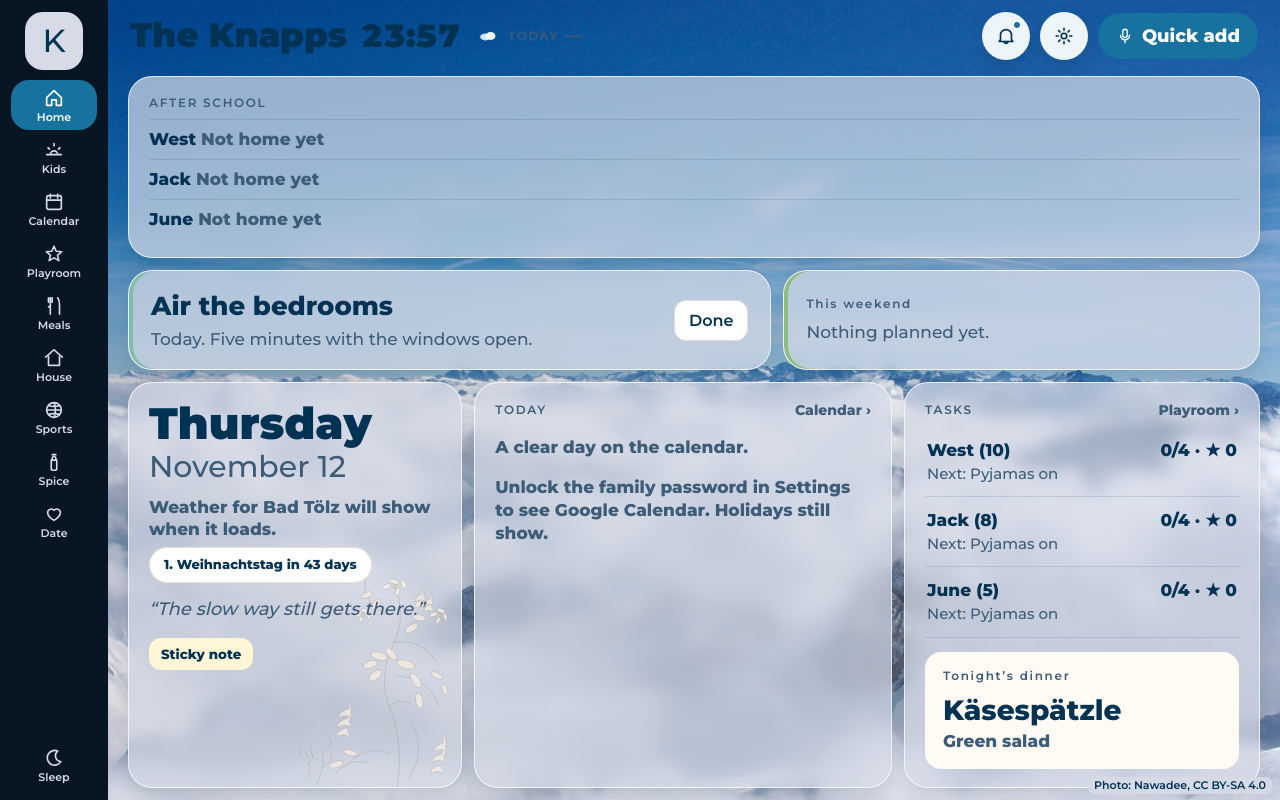
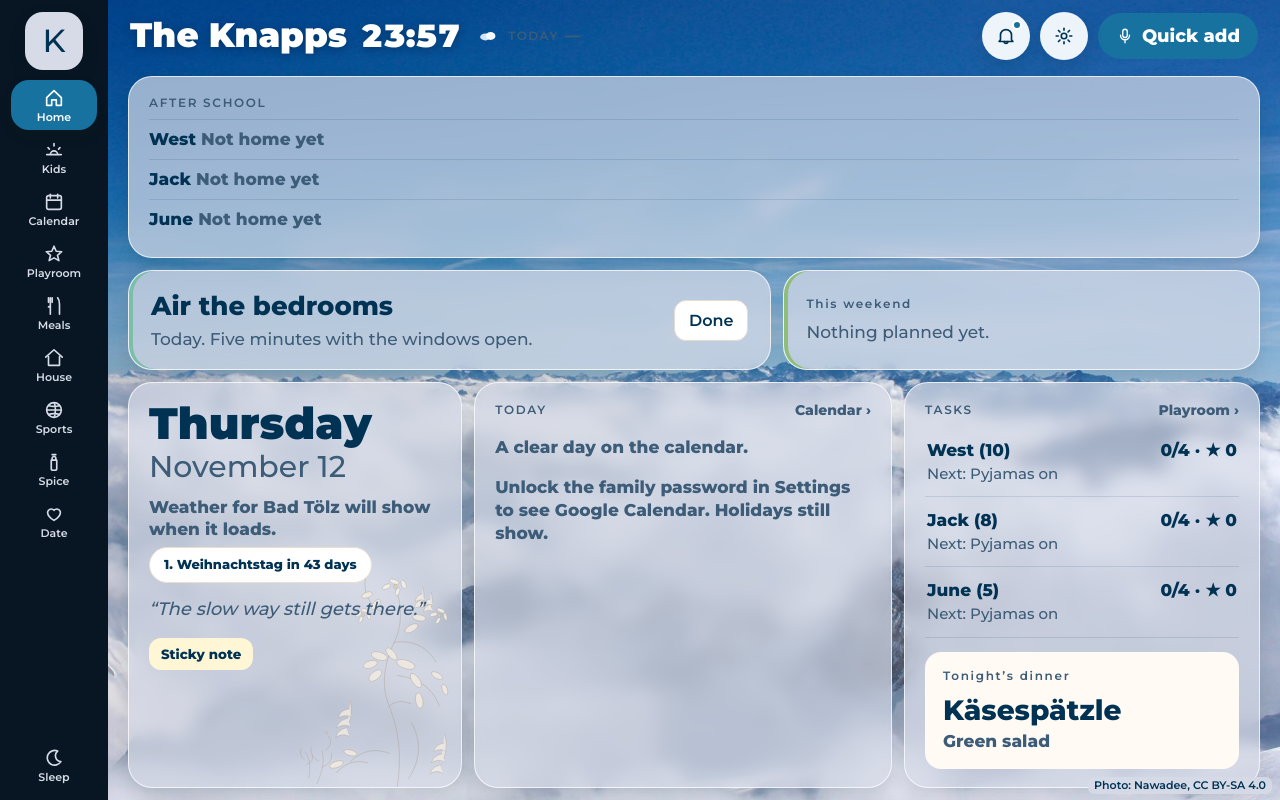
Before and after one commit to pacetheface/family-dashboard, a plain HTML site: page index.html in a window 1280 px wide. Drawn offline with Linux system fonts and the light colour scheme; no server answers.

Commit message:
Make the header title and clock white. (#14)
A soft navy shadow keeps "The Knapps" and the time readable on the bright sky.

Co-authored-by: Cursor Agent <cursoragent@cursor.com>
Co-authored-by: Ryan <pacetheface@users.noreply.github.com>

```diff
--- a/css/app.css
+++ b/css/app.css
@@ -101,8 +101,8 @@ h1, h2, h3, .serif { font-family: var(--sans); font-weight: 800; letter-spacing:
   padding: 12px 22px 4px;
 }
 .brand { display: flex; align-items: center; gap: 14px; min-width: 0; flex-wrap: wrap; }
-.brand h1 { margin: 0; font-size: 34px; }
-.clock { font-family: var(--serif); font-size: 32px; font-variant-numeric: tabular-nums; }
+.brand h1 { margin: 0; font-size: 34px; color: #FFFFFF; text-shadow: 0 2px 8px rgba(0, 32, 64, .45); }
+.clock { font-family: var(--serif); font-size: 32px; font-variant-numeric: tabular-nums; color: #FFFFFF; text-shadow: 0 2px 8px rgba(0, 32, 64, .45); }
 .test-badge { background: #fff4d2; color: #6d5414; border-radius: 999px; padding: 4px 10px; font-size: 13px; font-weight: 800; }
 .wxchip { display: inline-flex; align-items: center; gap: 6px; color: #5c534b; font-weight: 800; font-size: 15px; }
 .wxchip b { font-size: 16px; }
--- a/index.html
+++ b/index.html
@@ -11,7 +11,7 @@
 <link rel="preconnect" href="https://fonts.googleapis.com">
 <link rel="preconnect" href="https://fonts.gstatic.com" crossorigin>
 <link href="https://fonts.googleapis.com/css2?family=Montserrat:wght@500;600;800;900&display=swap" rel="stylesheet">
-<link rel="stylesheet" href="css/app.css?v=7">
+<link rel="stylesheet" href="css/app.css?v=8">
 </head>
 <body>
 <div id="shell">
```
